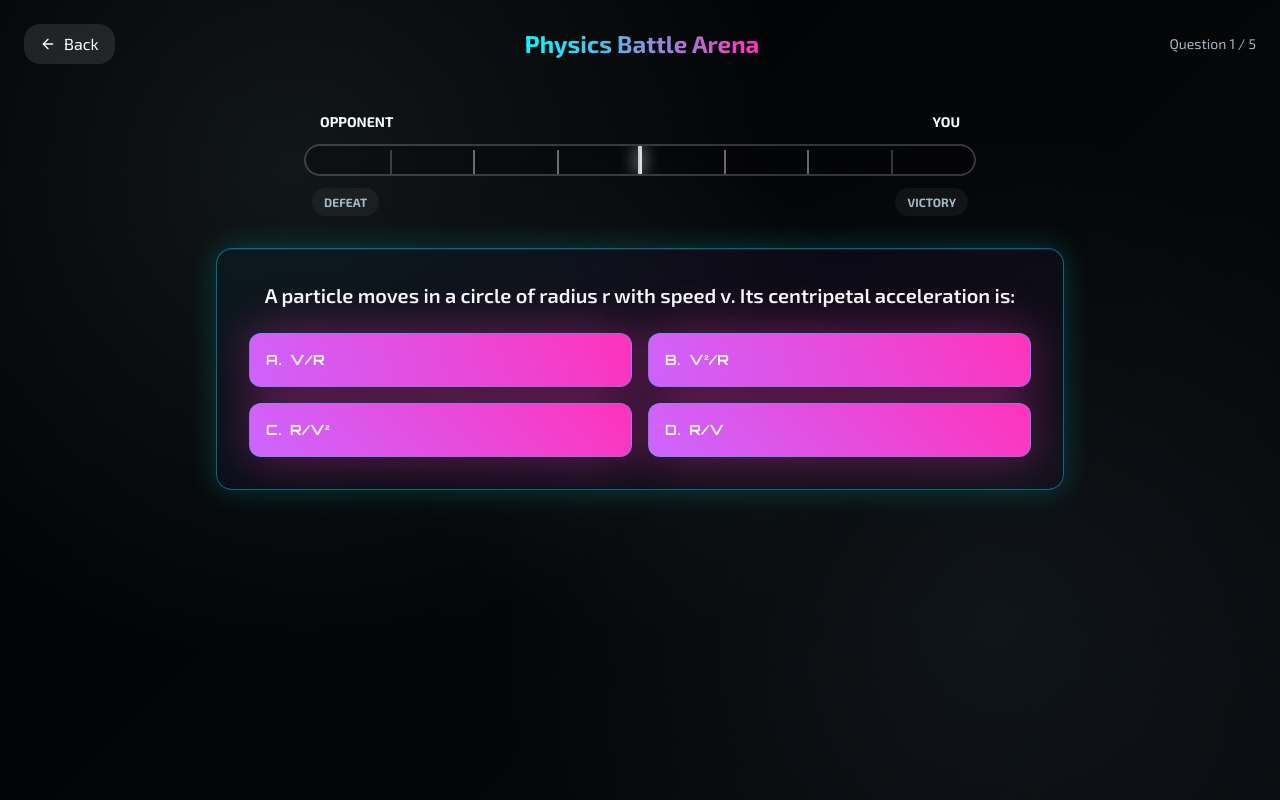
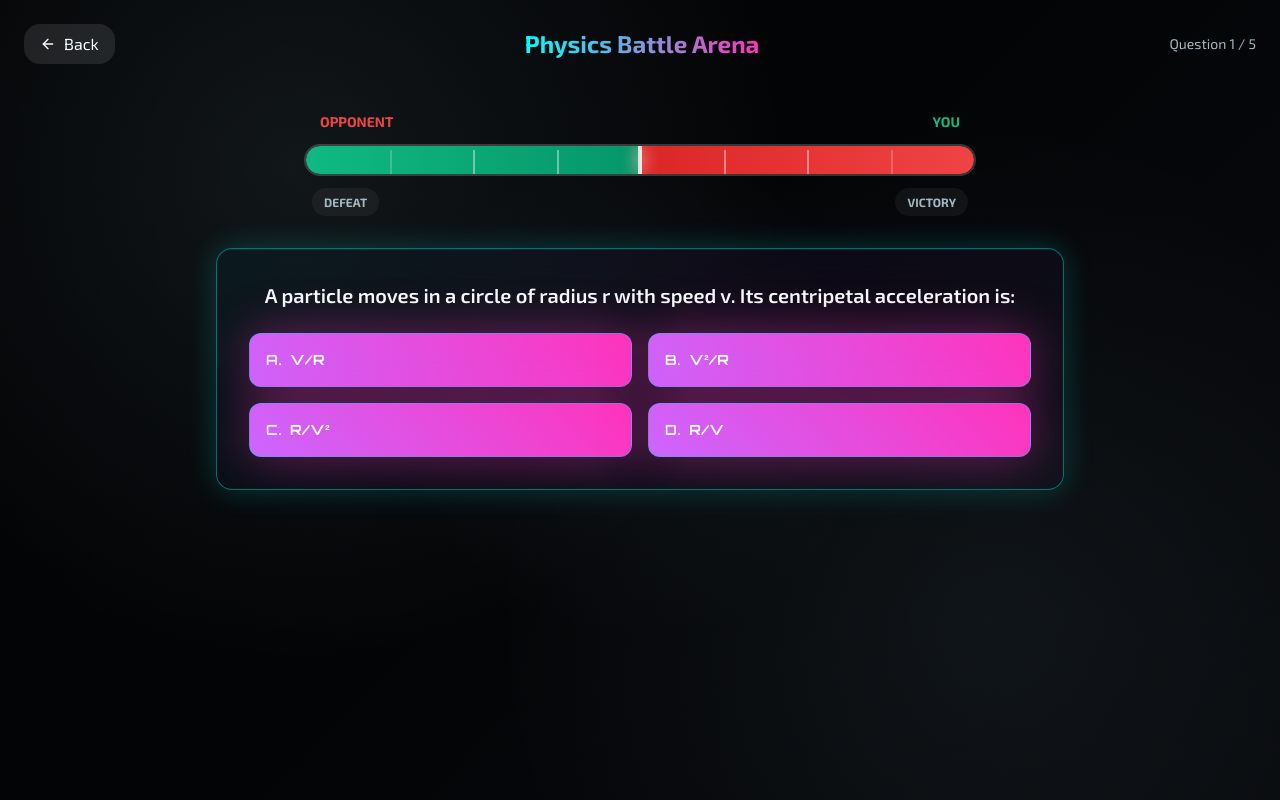
Before and after one commit to EatWheat-25/physics-duel-dash, a React (Vite) app: page /physics-battle in a window 1280 px wide. Built offline with nearby package versions, Linux system fonts and the light colour scheme.

Commit message:
Add color to TugOfWarBar

```diff
--- a/src/components/TugOfWarBar.tsx
+++ b/src/components/TugOfWarBar.tsx
@@ -14,17 +14,17 @@ const TugOfWarBar: React.FC<TugOfWarBarProps> = ({ position, maxSteps }) => {
   return (
     <div className="w-full max-w-2xl mx-auto">
       <div className="flex justify-between text-sm mb-3 px-4">
-        <span className="text-battle-danger font-bold">OPPONENT</span>
-        <span className="text-battle-primary font-bold">YOU</span>
+        <span className="text-red-500 font-bold">OPPONENT</span>
+        <span className="text-emerald-500 font-bold">YOU</span>
       </div>
 
       <div className="relative w-full h-8 rounded-full overflow-hidden border-2 border-white/20 bg-black/20">
-        {/* Player (blue) section - left side */}
+        {/* Player (green) section - left side */}
         <motion.div
           className="absolute top-0 left-0 h-full rounded-l-full"
           style={{
-            background: 'linear-gradient(90deg, hsl(var(--battle-primary)), hsl(var(--battle-primary) / 0.8))',
-            boxShadow: '0 0 20px hsl(var(--battle-primary) / 0.4)',
+            background: 'linear-gradient(90deg, rgb(16, 185, 129), rgb(5, 150, 105))',
+            boxShadow: '0 0 20px rgba(16, 185, 129, 0.4)',
           }}
           animate={{
             width: `${playerPercentage}%`,
@@ -37,12 +37,12 @@ const TugOfWarBar: React.FC<TugOfWarBarProps> = ({ position, maxSteps }) => {
           }}
         />
 
-        {/* Opponent (red/orange) section - right side */}
+        {/* Opponent (red) section - right side */}
         <motion.div
           className="absolute top-0 right-0 h-full rounded-r-full"
           style={{
-            background: 'linear-gradient(270deg, hsl(var(--battle-danger)), hsl(var(--battle-danger) / 0.8))',
-            boxShadow: '0 0 20px hsl(var(--battle-danger) / 0.4)',
+            background: 'linear-gradient(270deg, rgb(239, 68, 68), rgb(220, 38, 38))',
+            boxShadow: '0 0 20px rgba(239, 68, 68, 0.4)',
           }}
           animate={{
             width: `${opponentPercentage}%`,
@@ -95,7 +95,7 @@ const TugOfWarBar: React.FC<TugOfWarBarProps> = ({ position, maxSteps }) => {
         <motion.div
           className={`px-3 py-1.5 rounded-lg font-bold transition-all duration-300 ${
             position <= -maxSteps
-              ? 'bg-battle-danger text-white shadow-[0_0_20px_hsl(var(--battle-danger)/0.6)]'
+              ? 'bg-red-500 text-white shadow-[0_0_20px_rgba(239,68,68,0.6)]'
               : 'text-muted-foreground bg-white/5'
           }`}
           animate={{
@@ -107,7 +107,7 @@ const TugOfWarBar: React.FC<TugOfWarBarProps> = ({ position, maxSteps }) => {
         <motion.div
           className={`px-3 py-1.5 rounded-lg font-bold transition-all duration-300 ${
             position >= maxSteps
-              ? 'bg-battle-primary text-white shadow-[0_0_20px_hsl(var(--battle-primary)/0.6)]'
+              ? 'bg-emerald-500 text-white shadow-[0_0_20px_rgba(16,185,129,0.6)]'
               : 'text-muted-foreground bg-white/5'
           }`}
           animate={{
```
